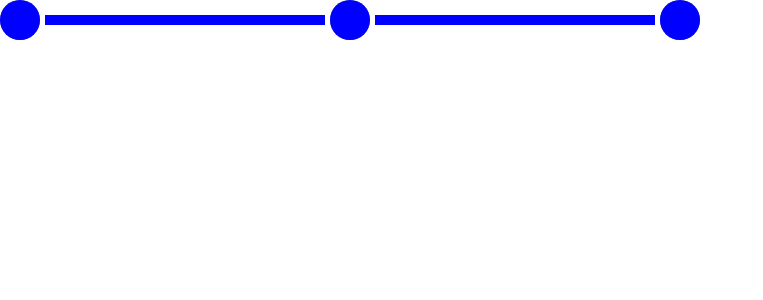
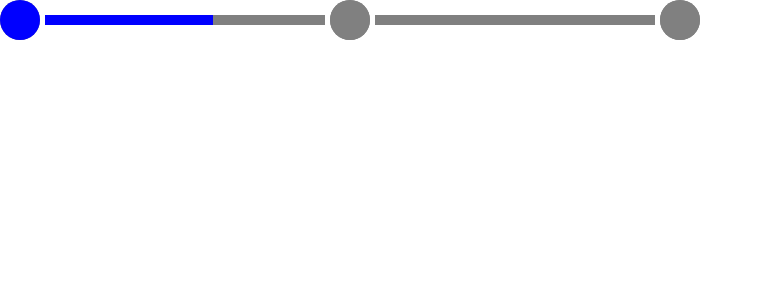
Before and after one commit to radiusxyz/360-pre-design-components, a React (Create React App) app: page / in a window 1280 px wide. Shown: the top 300 px of the page, without its empty margins (0-763 px from the left). Built offline with nearby package versions, Linux system fonts and the light colour scheme.

Commit message:
working version of the progress bar

```diff
--- a/src/components/ProgressBar/Circle/Circle.tsx
+++ b/src/components/ProgressBar/Circle/Circle.tsx
@@ -2,7 +2,7 @@ import { StyledCircle } from "./CircleStyles";
 
 import React from "react";
 
-type Props = { progress: number | undefined };
+type Props = { progress: number };
 
 const Circle: React.FC<Props> = (props: Props) => {
   return (
--- a/src/components/ProgressBar/Line/Line.tsx
+++ b/src/components/ProgressBar/Line/Line.tsx
@@ -2,7 +2,7 @@ import { StyledLine } from "./LineStyles";
 
 import React from "react";
 
-type Props = { progress: number | undefined };
+type Props = { progress: number };
 
 const Line: React.FC<Props> = (props: Props) => {
   console.log(props.progress);
--- a/src/components/ProgressBar/ProgressBar.tsx
+++ b/src/components/ProgressBar/ProgressBar.tsx
@@ -7,18 +7,43 @@ type Props = {};
 
 const ProgressBar = (props: Props) => {
   const [progress, setProgress] = useState(0);
+  const [progressReflections, setProgressReflections] = useState([
+    0, 0, 0, 0, 0,
+  ]);
+
+  const calculateWidths = (progress: number) => {
+    let leftCircle, leftLine, middleCircle, rightLine, rightCircle: number;
+    if (progress < 50) {
+      leftCircle = progress;
+      leftLine = progress * 2;
+      middleCircle = 0;
+      rightLine = 0;
+      rightCircle = 0;
+    } else {
+      leftCircle = progress;
+      leftLine = 100;
+      middleCircle = progress;
+      rightLine = (progress - 50) * 2;
+      rightCircle = 100;
+    }
+    return [leftCircle, leftLine, middleCircle, rightLine, rightCircle];
+  };
 
   useEffect(() => {
-    setProgress(100);
+    setProgress(30);
   }, []);
+
+  useEffect(() => {
+    setProgressReflections(() => calculateWidths(progress));
+  }, [progress]);
 
   return (
     <StyledProgressBar>
-      <Circle progress={progress} />
-      <Line progress={progress < 50 ? progress * 2 : 100} />
-      <Circle progress={progress >= 50 ? progress : undefined} />
-      <Line progress={progress >= 50 ? (progress - 50) * 2 : undefined} />
-      <Circle progress={progress == 100 ? progress : undefined} />
+      <Circle progress={progressReflections[0]} />
+      <Line progress={progressReflections[1]} />
+      <Circle progress={progressReflections[2]} />
+      <Line progress={progressReflections[3]} />
+      <Circle progress={progressReflections[4]} />
     </StyledProgressBar>
   );
 };
```
